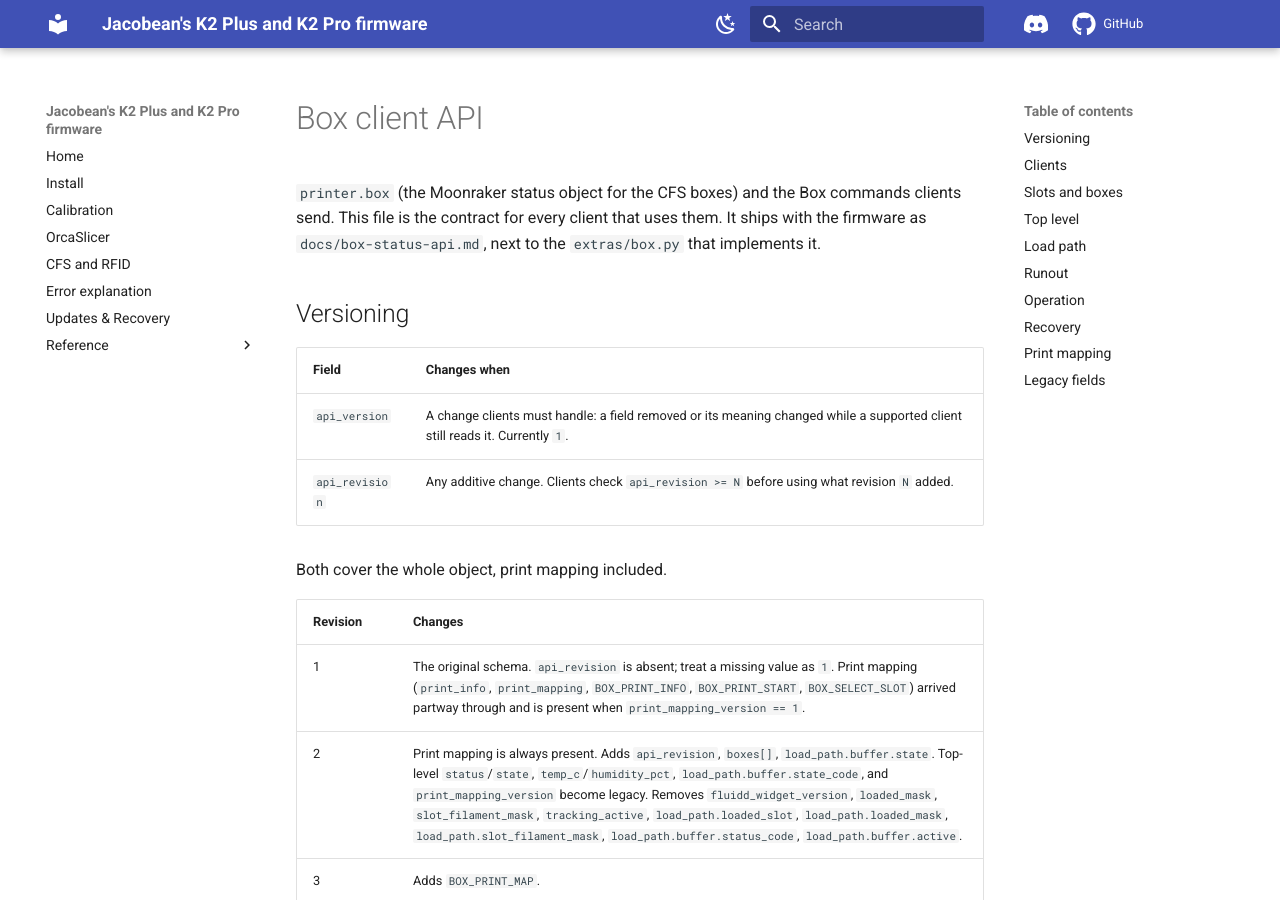
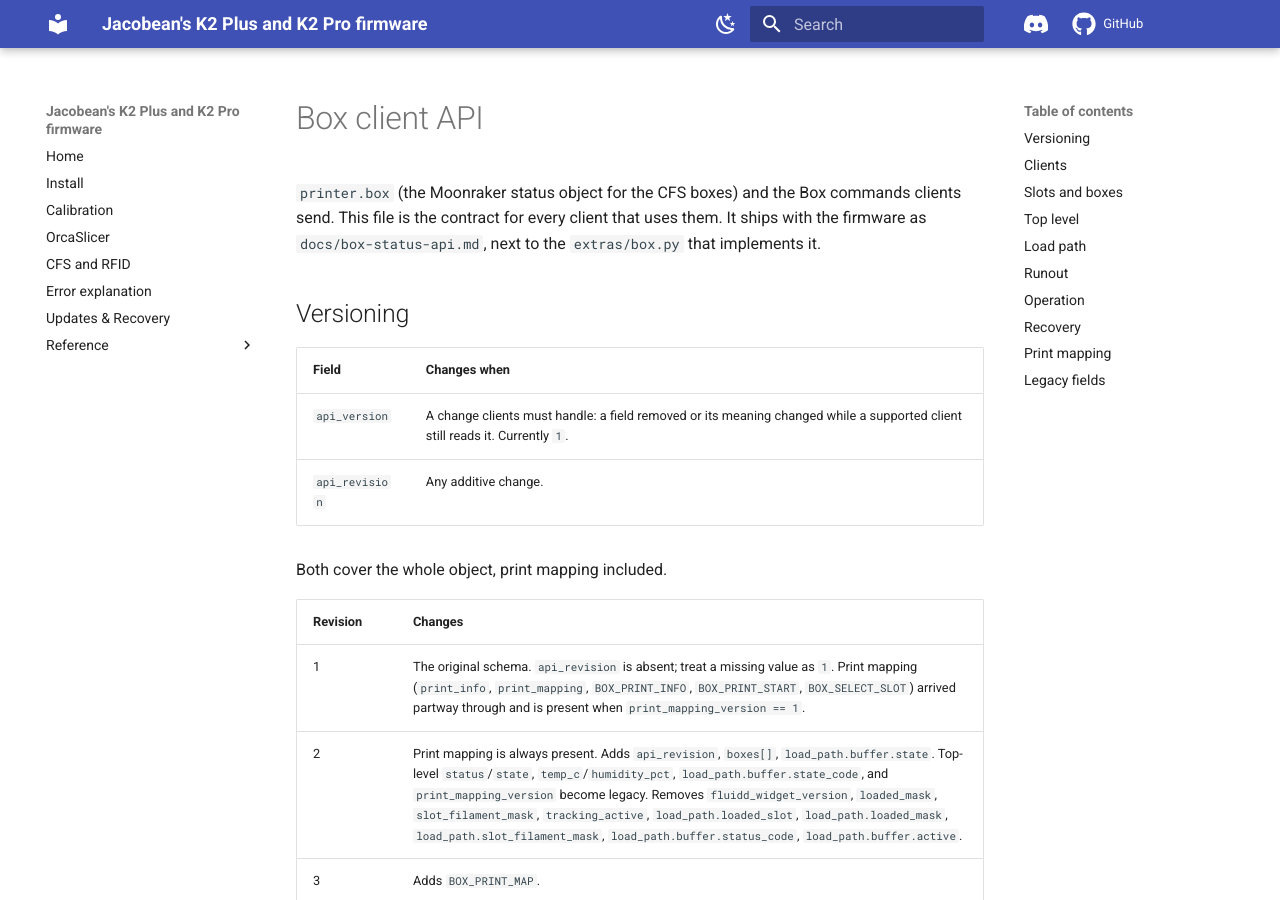
Before and after one commit to Jacob10383/k2-plus-custom-firmware, an MkDocs documentation site: the page built from docs/box-status-api.md, in a window 1280 px wide and 900 px high. Built offline with MkDocs 1.6.1 and Material for MkDocs 9.7.7, drawn with Linux system fonts in a browser that asks for light colours; comment, search, counter and statistics services are not loaded.

Commit message:
Drop the client rule from the api_revision row

```diff
--- a/docs/box-status-api.md
+++ b/docs/box-status-api.md
@@ -10,7 +10,7 @@ them. It ships with the firmware as `docs/box-status-api.md`, next to the
 | Field | Changes when |
 |---|---|
 | `api_version` | A change clients must handle: a field removed or its meaning changed while a supported client still reads it. Currently `1`. |
-| `api_revision` | Any additive change. Clients check `api_revision >= N` before using what revision `N` added. |
+| `api_revision` | Any additive change. |
 
 Both cover the whole object, print mapping included.
 
```
